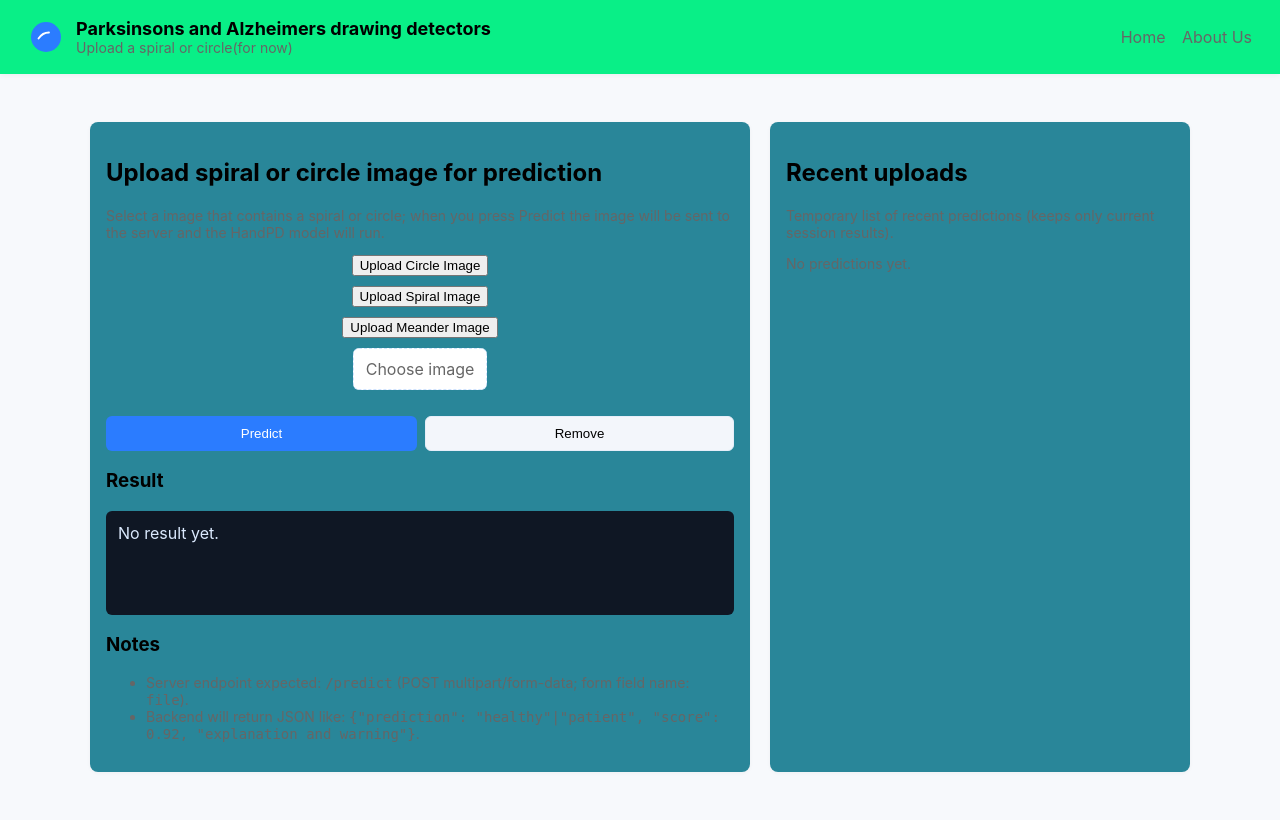
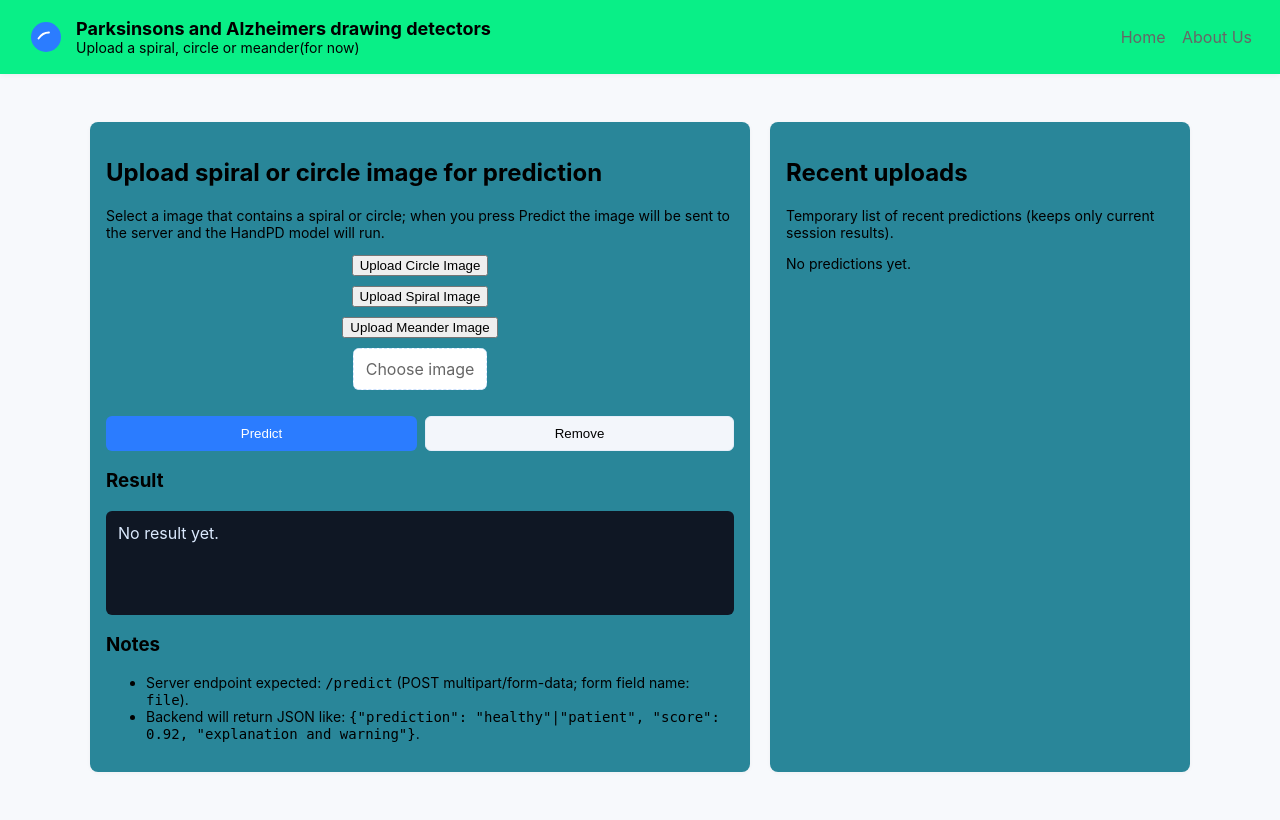
Before and after one commit to DhruvOCE/sciencefairproject_frontend_render-deployment, a Flask app: page / in a window 1280 px wide. Run offline with Flask 3, Linux system fonts and the light colour scheme.

Commit message:
Change muted text to include 'meander' option
Updated text in the homepage to reflect additional upload options.

```diff
--- a/templates/homepage.html
+++ b/templates/homepage.html
@@ -14,7 +14,7 @@
 		main{max-width:1100px;margin:28px auto;padding:20px}
 		.grid{display:grid;grid-template-columns:1fr 420px;gap:20px}
 		.card{background:#07748adb;border-radius:8px;padding:16px;box-shadow:0 1px 4px rgba(0,0,0,.04)}
-		.muted{color:var(--muted);font-size:14px}
+		.muted{color:"black";font-size:14px}
 		textarea.code{width:100%;height:280px;font-family:monospace;font-size:13px;padding:12px;border:1px solid #e6eef9;border-radius:6px}
 		.controls{display:flex;gap:10px;align-items:center;margin-top:10px}
 		button.primary{background:var(--accent);color:#fff;border:0;padding:10px 14px;border-radius:6px;cursor:pointer}
@@ -36,7 +36,7 @@
 			</svg>
 			<div>
 				<h1>Parksinsons and Alzheimers drawing detectors</h1>
-				<div class="muted">Upload a spiral or circle(for now)</div>
+				<div class="muted">Upload a spiral, circle or meander(for now)</div>
 			</div>
 		</div>
 		<nav>
```
